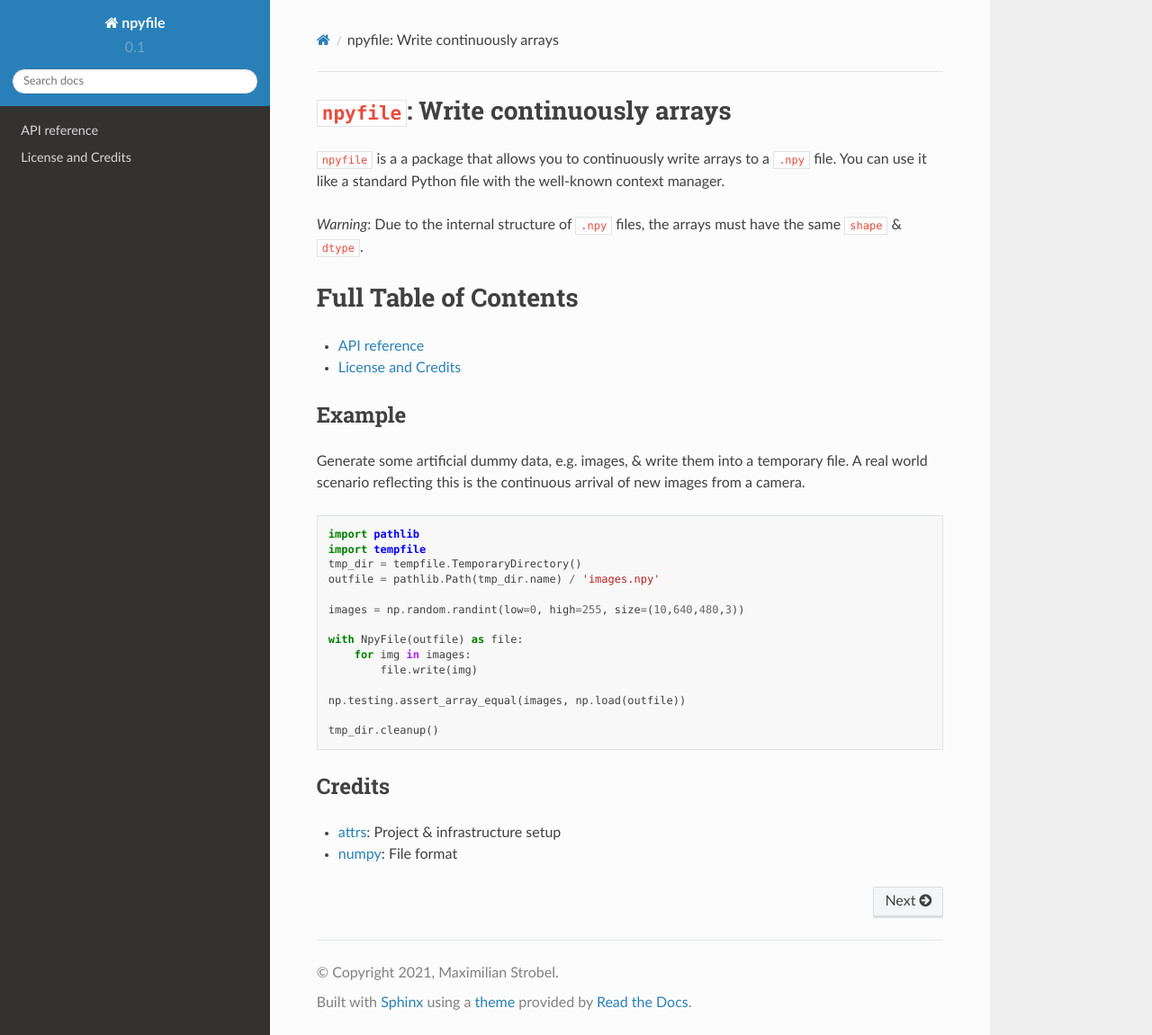
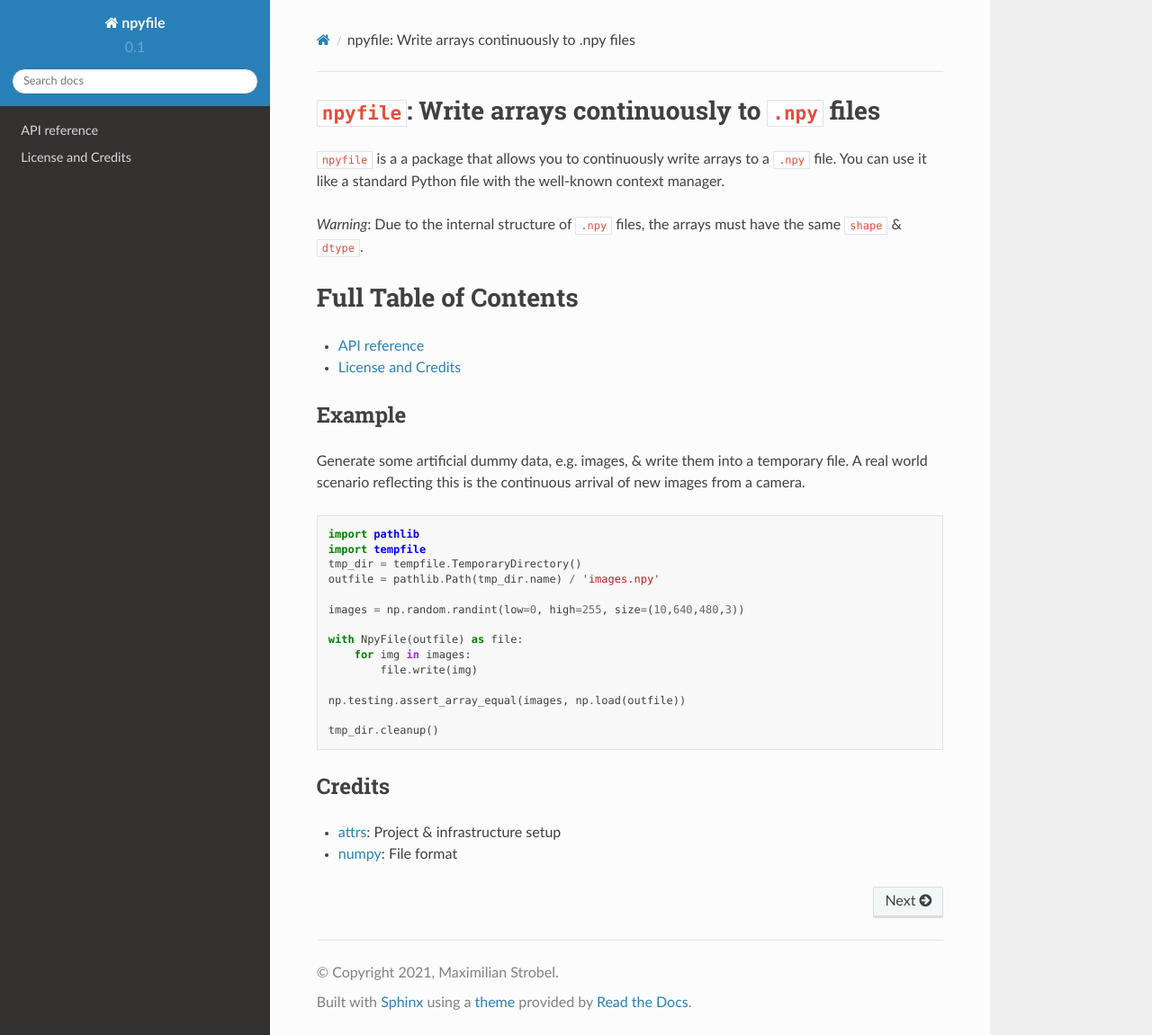
Before and after one commit to maxstrobel/npyfile, a Sphinx documentation site: the page built from docs/index.rst, in a window 1280 px wide and 1151 px high. Shown: the whole window at 90% size. Built offline with Sphinx 7.4.7 and the Read the Docs theme 2.0.0, drawn with Linux system fonts in a browser that asks for light colours.

Commit message:
Added badge to README.rst & some smaller updates.

```diff
--- a/README.rst
+++ b/README.rst
@@ -1,4 +1,15 @@
+.. raw:: html
+
+   <p align="center">
+        <a href='https://npyfile.readthedocs.io/en/latest/?badge=latest'>
+            <img src='https://readthedocs.org/projects/npyfile/badge/?version=latest' alt='Documentation Status' />
+        </a>
+   </p>
+
 .. teaser-begin
+
+``npyfile``: Write arrays continuously to ``.npy`` files
+========================================================
 
 ``npyfile`` is a a package that allows you to continuously write arrays to a ``.npy`` file. You can use it like a
 standard Python file with the well-known context manager.
--- a/docs/index.rst
+++ b/docs/index.rst
@@ -1,6 +1,3 @@
-``npyfile``: Write continuously arrays
-======================================
-
 .. include:: ../README.rst
    :start-after: teaser-begin
    :end-before: teaser-end
```
